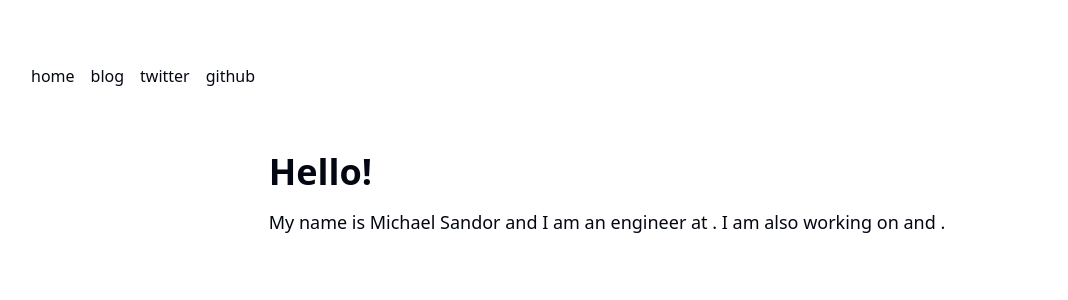
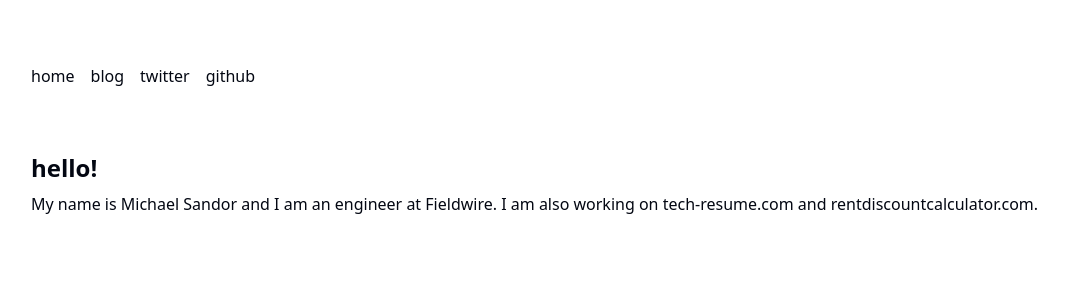
Before and after one commit to MichaelSandor/michaelnsandor, a Next.js app: page / in a window 1280 px wide. Shown: the top 300 px of the page, without its empty margins (33-1101 px from the left). Built offline with nearby package versions, Linux system fonts and the light colour scheme; no server answers.

Commit message:
Refactor home page using new Link component structure and simplify.

```diff
--- a/src/pages/index.tsx
+++ b/src/pages/index.tsx
@@ -12,25 +12,23 @@ function Home() {
         <meta name="viewport" content="width=device-width, initial-scale=1" />
         <link rel="icon" href="/favicon.ico" />
       </Head>
-      <div className="flex flex-1 flex-col items-center justify-center">
-        <div className="flex flex-col gap-4">
-          <h1 className="text-4xl font-bold">Hello!</h1>
-          <p className="text-lg">
-            My name is Michael Sandor and I am an engineer at{" "}
-            <ExternalLink href="https://www.fieldwire.com/" label="Fieldwire" />
-            . I am also working on{" "}
-            <ExternalLink
-              href="https://www.tech-resume.com/"
-              label="tech-resume.com"
-            />{" "}
-            and{" "}
-            <ExternalLink
-              href="https://www.rentdiscountcalculator.com/"
-              label="rentdiscountcalculator.com"
-            />
-            .
-          </p>
-        </div>
+      <div className="flex flex-col gap-2">
+        <h1 className="text-2xl font-bold">hello!</h1>
+        <p>
+          My name is Michael Sandor and I am an engineer at{" "}
+          <ExternalLink href="https://www.fieldwire.com/">
+            Fieldwire
+          </ExternalLink>
+          . I am also working on{" "}
+          <ExternalLink href="https://www.tech-resume.com/">
+            tech-resume.com
+          </ExternalLink>{" "}
+          and{" "}
+          <ExternalLink href="https://www.rentdiscountcalculator.com/">
+            rentdiscountcalculator.com
+          </ExternalLink>
+          .
+        </p>
       </div>
     </>
   );
```
